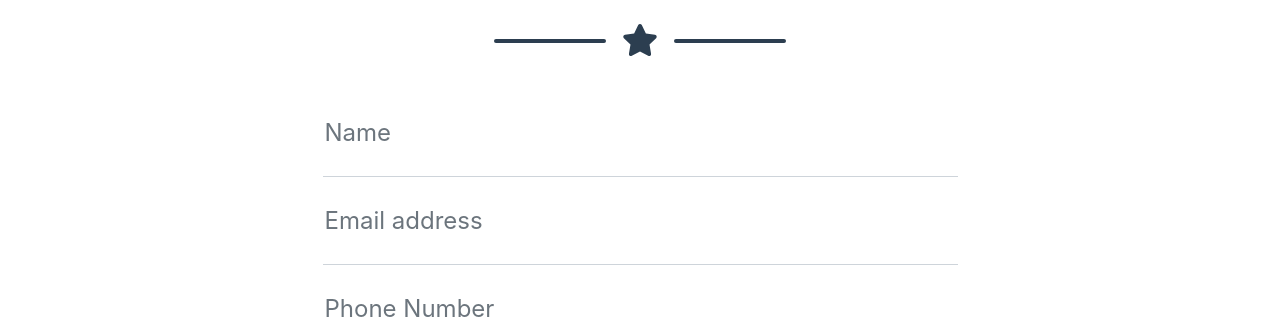
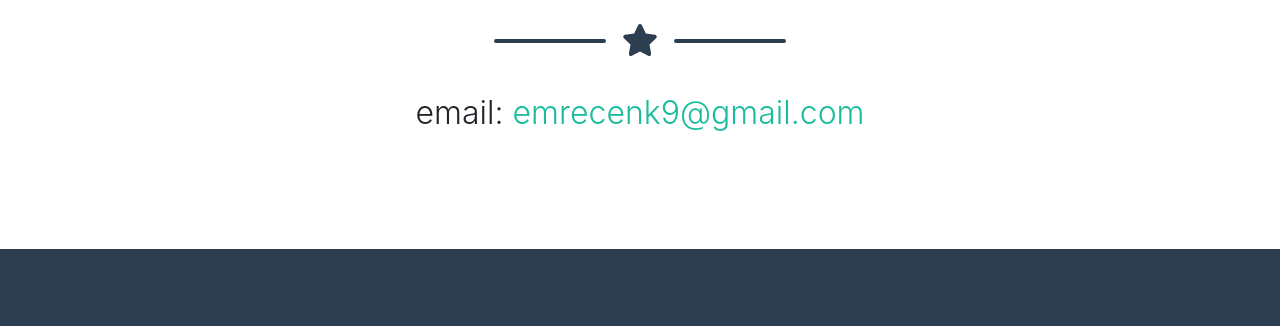
Before and after one commit to EmreCenk/Emre_Cenk_Portfolio, a plain HTML site: page index.html in a window 1280 px wide. Shown: the part 2231-2557 px from the top of the page. Drawn offline with nearby package versions, Linux system fonts and the light colour scheme.

Commit message:
implemented mailto in the contact email section

```diff
--- a/index.html
+++ b/index.html
@@ -184,8 +184,20 @@
                     <div class="divider-custom-icon"><i class="fas fa-star"></i></div>
                     <div class="divider-custom-line"></div>
                 </div>
+                <div class="row">
+                    <div class="center">
+                        <p class="lead bigger">
+                            email:
+                            <a href = "mailto:emrecenk9@gmail.com" class = "link-primary">
+                                emrecenk9@gmail.com
+                            </a>
+
+                        </p>
+                    </div>
+                    <!-- <div class="col-lg-4 me-auto"><p class="lead">Lorem ipsum dolor sit amet, consectetur adipiscing elit. Proin porta gravida nisi sed tempus. Sed dapibus libero augue, vitae malesuada nunc dapibus eget. Ut ipsum enim, consectetur ut eros ut. </p></div> -->
+                </div>
                 <!-- Contact Section Form-->
-                <div class="row justify-content-center">
+                <!-- <div class="row justify-content-center">
                     <div class="col-lg-8 col-xl-7">
                         <form>
                             <div class="form-floating">
@@ -209,7 +221,7 @@
                         </form>
                     </div>
                 </div>
-            </div>
+            </div> -->
         </section>
         <!-- Footer-->
         <footer class="footer text-center">
--- a/mycss.css
+++ b/mycss.css
@@ -76,3 +76,12 @@ img.d-block.w-100{
     }
 
 }
+
+.center {
+    text-align: center;
+    /* border: 3px solid green; */
+  }
+
+.bigger{
+    font-size: 2rem;
+}
```
